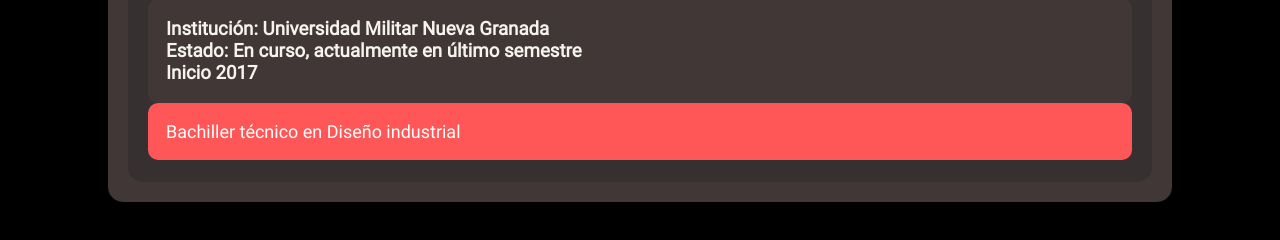
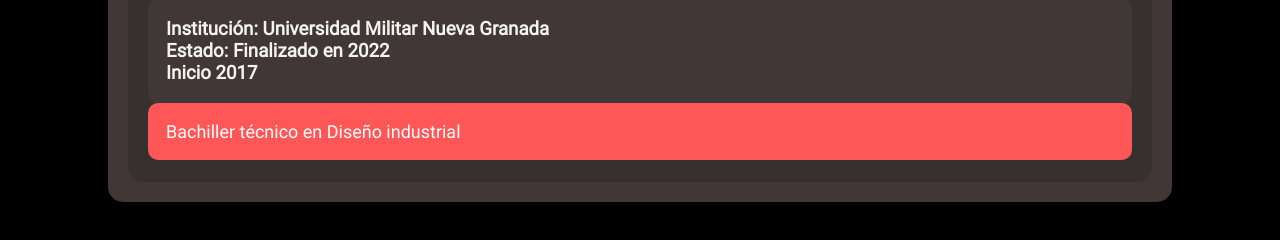
Before and after one commit to JonathanPinilla/TallerJavaScript, a plain HTML site: page estudios.html in a window 1280 px wide. Both pictures are taken after a click on the button "Ingeniería en multimedia". Shown: the part 332-572 px from the top of the page. Drawn offline with nearby package versions, Linux system fonts and the light colour scheme.

Commit message:
Update estudios.html
Update Ingeniería en multimedia state

```diff
--- a/estudios.html
+++ b/estudios.html
@@ -34,8 +34,7 @@
         <article>
             <button class="acordeon" id="tit2">Ingeniería en multimedia</button>
             <div class="panel">
-                <h3 class="textLeft">Institución: Universidad Militar Nueva Granada<br>Estado: En curso, actualmente en
-                    último semestre<br>Inicio 2017</h3>
+                <h3 class="textLeft">Institución: Universidad Militar Nueva Granada<br>Estado: Finalizado en 2022<br>Inicio 2017</h3>
             </div>
 
             <button class="acordeon" id="tit3">Bachiller técnico en Diseño industrial</button>
```
